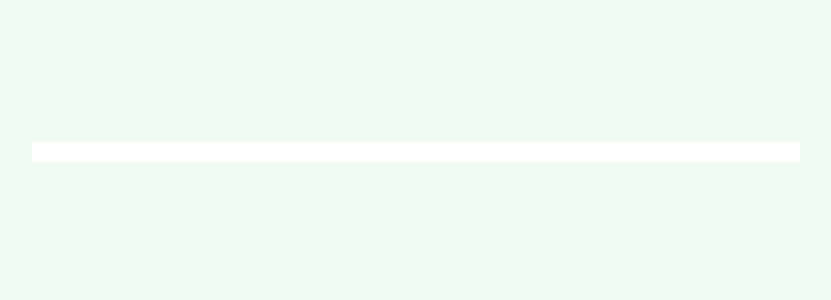
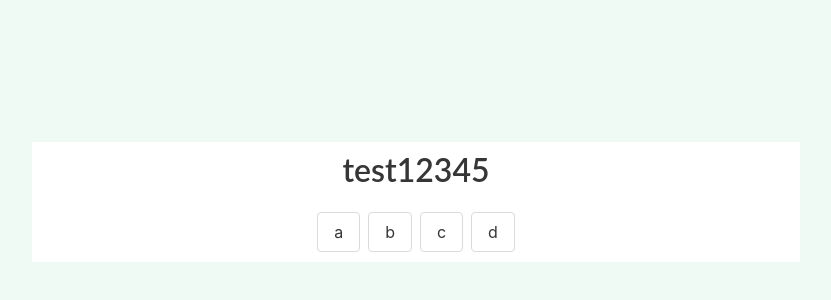
Before and after one commit to MinhSonDo/Prototype---COMP3850, a React (Create React App) app: page /Question1 in a window 1280 px wide. Before the commit this address had no page. Shown: the part 114-414 px from the top of the page, without its empty margins (224-1055 px from the left). Built offline with nearby package versions, Linux system fonts and the light colour scheme.

Commit message:
Randomizer generates a random question

```diff
--- a/src/App.js
+++ b/src/App.js
@@ -7,6 +7,9 @@ import Set1 from './Set1';
 import Set2 from './Set2';
 import Set3 from './Set3';
 import Login from './Login';
+import Question1 from './Question1';
+import Question2 from './Question2';
+import Question3 from './Question3';
 
 function App() {
   return (
@@ -22,6 +25,9 @@ function App() {
             <Route path="/set1" element={<Set1 />} />
             <Route path="/set2" element={<Set2 />} />
             <Route path="/set3" element={<Set3 />} />
+            <Route path="/Question1" element={<Question1 />} />
+            <Route path="/Question2" element={<Question2 />} />
+            <Route path="/Question3" element={<Question3 />} />
 
           </Routes>
         </header>
--- a/src/Menu.js
+++ b/src/Menu.js
@@ -26,7 +26,7 @@ const random =()=> {
 
 }
 
-const places = ['Set1', 'Set2', 'Set3'];
+const places = ['Set1'];
 
 function Menu() {
   return (
--- /dev/null
+++ b/src/Question1.js
@@ -0,0 +1,58 @@
+
+
+import QuestionSet1 from './QuestionSet1.json';
+import React, { useState } from 'react';
+import { Rating } from 'react-simple-star-rating'
+
+function generateRandom(min = 0, max = QuestionSet1.length) {
+
+    // find diff
+    let difference = max - min;
+
+    // generate random number
+    let rand = Math.random();
+
+    // multiply with difference
+    rand = Math.floor( rand * difference);
+
+    // add with min value
+    rand = rand + min;
+
+    return rand;
+}
+
+
+
+
+function Question1() {
+
+
+     let temp = generateRandom();
+
+     console.log(temp);
+
+        return (
+
+
+            <div>
+                <p class="title"> {QuestionSet1[temp].question}</p>
+                <div class="buttons is-centered">
+                    <p><button class="button" >{QuestionSet1[temp].answers[0]}   </button>    </p>
+                    <p> <button class="button" >{QuestionSet1[temp].answers[1]} </button>     </p>
+                    <p> <button class="button" > {QuestionSet1[temp].answers[2]} </button>     </p>
+                    <p><button class="button" > {QuestionSet1[temp].answers[3]}   </button>   </p>
+                </div>
+
+                {/* <div class="buttons is-centered">
+                    <button class="button is-success is-light" > Previous</button>
+
+                </div> */}
+
+            </div>
+
+
+        )
+
+}
+
+export default Question1;
--- /dev/null
+++ b/src/Question2.js
@@ -0,0 +1,41 @@
+
+
+import QuestionSet2 from './QuestionSet2.json';
+import React, { useState } from 'react';
+import { Rating } from 'react-simple-star-rating'
+
+
+
+
+
+
+function Question2(props) {
+
+
+     let temp = props.temp;
+
+        return (
+
+
+            <div>
+                <p class="title"> {QuestionSet2[temp].question}</p>
+                <div class="buttons is-centered">
+                    <p><button class="button" >{QuestionSet2[temp].answers[0]}   </button>    </p>
+                    <p> <button class="button" >{QuestionSet2[temp].answers[1]} </button>     </p>
+                    <p> <button class="button" > {QuestionSet2[temp].answers[2]} </button>     </p>
+                    <p><button class="button" > {QuestionSet2[temp].answers[3]}   </button>   </p>
+                </div>
+
+                <div class="buttons is-centered">
+                    <button class="button is-success is-light" > Previous</button>
+
+                </div>
+
+            </div>
+
+
+        )
+
+}
+
+export default Question2;
--- /dev/null
+++ b/src/Question3.js
@@ -0,0 +1,41 @@
+
+
+import QuestionSet3 from './QuestionSet3.json';
+import React, { useState } from 'react';
+import { Rating } from 'react-simple-star-rating'
+
+
+
+
+
+
+function Question3(props) {
+
+
+     let temp = props.temp;
+
+        return (
+
+
+            <div>
+                <p class="title"> {QuestionSet3[temp].question}</p>
+                <div class="buttons is-centered">
+                    <p><button class="button" >{QuestionSet3[temp].answers[0]}   </button>    </p>
+                    <p> <button class="button" >{QuestionSet3[temp].answers[1]} </button>     </p>
+                    <p> <button class="button" > {QuestionSet3[temp].answers[2]} </button>     </p>
+                    <p><button class="button" > {QuestionSet3[temp].answers[3]}   </button>   </p>
+                </div>
+
+                <div class="buttons is-centered">
+                    <button class="button is-success is-light" > Previous</button>
+
+                </div>
+
+            </div>
+
+
+        )
+
+}
+
+export default Question3;
--- a/src/components/wheel/index.js
+++ b/src/components/wheel/index.js
@@ -1,16 +1,24 @@
 import React from 'react';
 
 import './index.css';
+
+
 
 export let temp = null;
 const random =()=> {
   console.log(temp);
   if(temp ==0)
- window.location.href='/set1';
+  {
+
+    window.location.href='/Question1'
+
+
+ }
+
  if(temp ==1)
- window.location.href='/set2';
+ window.location.href='/Question2'
  if(temp ==2)
- window.location.href='/set3';
+ window.location.href='/Question3'
 
 }
 export default class Wheel extends React.Component {
```
